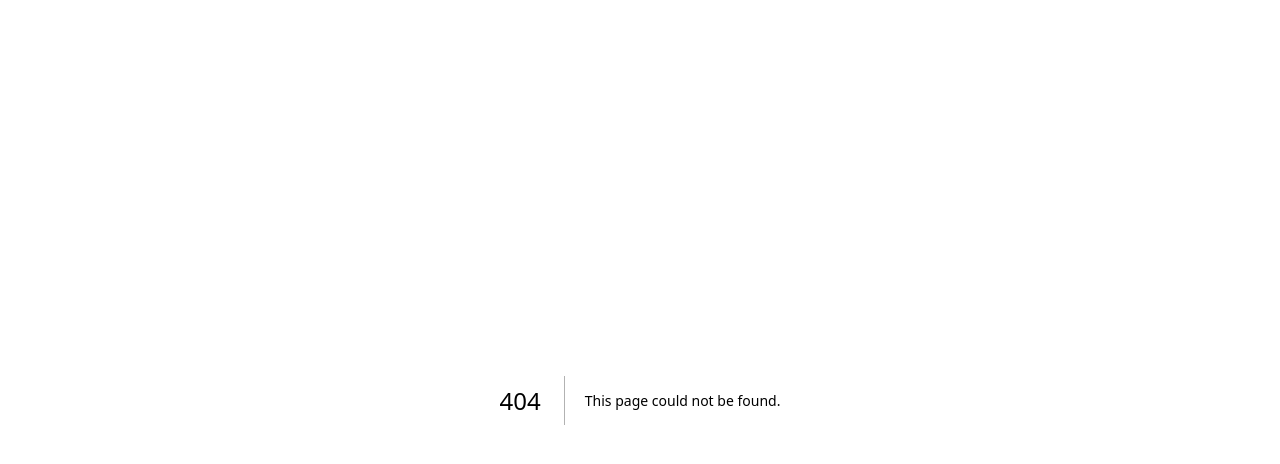
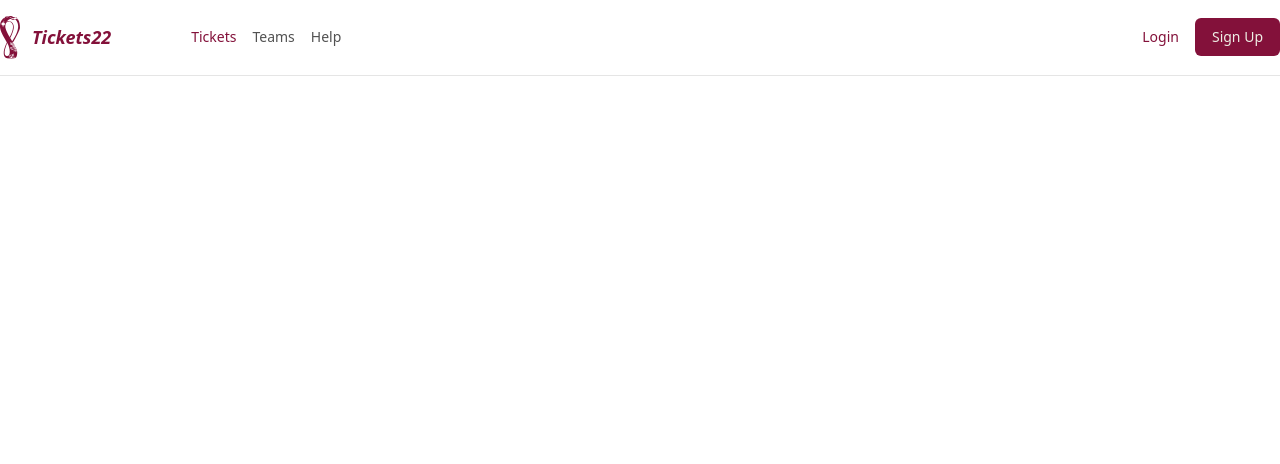
Before and after one commit to skittlesaur/tickets22, a Next.js app in the folder apps/client/: page /tickets in a window 1280 px wide. Before the commit this address had no page. Shown: the top 464 px of the page. Built offline with nearby package versions, Linux system fonts and the light colour scheme.

Commit message:
navigation

```diff
--- /dev/null
+++ b/apps/client/components/nav/index.tsx
@@ -0,0 +1,79 @@
+import Link from 'next/link'
+import Logo from '@images/logo.svg'
+import { useScroll } from 'framer-motion'
+import { useState } from 'react'
+
+const pages = [
+  { name: 'Tickets', href: '/tickets' },
+  { name: 'Teams', href: '/teams' },
+  { name: 'Help', href: '/help' },
+]
+
+interface NavProps {
+  activePage: 'Home' | 'Tickets' | 'Teams' | 'Help'
+  forceLightText?: boolean
+}
+
+const Nav = ({ activePage, forceLightText = false }: NavProps) => {
+  const { scrollY } = useScroll()
+  const [prevScroll, setPrevScroll] = useState<number>(scrollY.get())
+  const [maxSize, setMaxSize] = useState(true)
+
+  scrollY.onChange((currentScroll) => {
+    const isScrollingUp = currentScroll < prevScroll
+    setMaxSize(isScrollingUp)
+    setPrevScroll(currentScroll)
+  })
+
+  const transition = 'transition-all duration-200 ease-in-out'
+
+  return (
+    <header className={`z-50 fixed top-0 w-full backdrop-blur ${forceLightText ? 'bg-gray-900/10 border-gray-400' : 'bg-gray-50/10 border-gray-200'} border-b`}>
+      <div className={`flex items-center justify-between ${maxSize ? 'py-4' : 'py-3'} ${transition} max-w-screen-xl mx-auto`}>
+        <div className="flex items-center gap-20">
+          <Link
+            href="/"
+            className={`flex items-center gap-3 ${forceLightText ? 'text-secondary' : 'text-primary'} ${transition} hover:text-primary/70`}
+          >
+            <div className={`${maxSize ? 'w-5' : 'w-3'} ${transition}`}>
+              <Logo className="[&>*]:fill-current" />
+            </div>
+            <h1 className={`italic ${maxSize ? 'text-lg font-bold' : 'text-base font-semibold'} ${transition}`}>
+              Tickets22
+            </h1>
+          </Link>
+          <nav>
+            <ul className="flex items-center gap-4">
+              {pages.map((page) => (
+                <li
+                  key={page.name}
+                  className={`text-sm ${activePage === page.name ? `${forceLightText ? 'text-secondary' : 'text-primary'} font-medium` : `${forceLightText ? 'text-gray-100/60 hover:text-white' : 'text-gray-600 hover:text-black'}`} ${transition}`}
+                >
+                  <Link href={page.href}>
+                    {page.name}
+                  </Link>
+                </li>
+              ))}
+            </ul>
+          </nav>
+        </div>
+        <div className="flex items-center gap-4">
+          <Link
+            href="/login"
+            className={`text-sm font-medium ${forceLightText ? 'text-secondary' : 'text-primary'} ${transition} hover:text-primary/70`}
+          >
+            Login
+          </Link>
+          <Link
+            href="/signup"
+            className={`px-4 py-2 rounded-md bg-primary text-secondary text-sm font-medium ${transition} border border-transparent hover:bg-opacity-0 ${forceLightText ? 'hover:text-secondary hover:border-secondary' : 'hover:text-primary hover:border-primary'}`}
+          >
+            Sign Up
+          </Link>
+        </div>
+      </div>
+    </header>
+  )
+}
+
+export default Nav
--- /dev/null
+++ b/apps/client/layouts/app.tsx
@@ -0,0 +1,19 @@
+import { ReactNode } from 'react'
+import Nav from '@components/nav'
+
+interface AppProps {
+  activePage: 'Home' | 'Tickets' | 'Teams' | 'Help'
+  forceLightText?: boolean
+  children: ReactNode
+}
+
+const AppLayout = ({ activePage, children, forceLightText = false }: AppProps) => {
+  return (
+    <div className="min-h-[300vh]">
+      <Nav activePage={activePage} forceLightText={forceLightText} />
+      {children}
+    </div>
+  )
+}
+
+export default AppLayout
--- a/apps/client/package.json
+++ b/apps/client/package.json
@@ -11,6 +11,7 @@
   "dependencies": {
     "@svgr/webpack": "^6.5.1",
     "autoprefixer": "^10.4.13",
+    "framer-motion": "^7.6.15",
     "next": "13.0.5",
     "postcss": "^8.4.19",
     "react": "18.2.0",
--- /dev/null
+++ b/apps/client/pages/tickets/index.tsx
@@ -0,0 +1,11 @@
+import AppLayout from '@layouts/app'
+
+const TicketsPage = () => {
+  return (
+    <AppLayout activePage="Tickets">
+
+    </AppLayout>
+  )
+}
+
+export default TicketsPage
--- a/apps/client/styles/globals.css
+++ b/apps/client/styles/globals.css
@@ -1,3 +1,14 @@
 @tailwind base;
 @tailwind components;
 @tailwind utilities;
+
+@layer components {
+
+    * {
+        @apply focus-visible:outline-none focus-visible:animate-pulse focus-visible:ring-2 focus-visible:ring-offset-2 focus-visible:ring-offset-white focus-visible:ring-primary focus-visible:rounded;
+    }
+
+    svg {
+        @apply w-full h-full;
+    }
+}
--- a/apps/client/tailwind.config.js
+++ b/apps/client/tailwind.config.js
@@ -1,12 +1,34 @@
 /** @type {import('tailwindcss').Config} */
 module.exports = {
+  important: true,
   content: [
     './pages/**/*.{js,ts,jsx,tsx}',
     './components/**/*.{js,ts,jsx,tsx}',
     './layouts/**/*.{js,ts,jsx,tsx}',
   ],
   theme: {
-    extend: {},
+    extend: {
+      colors: {
+        primary: '#83113A',
+        secondary: '#EEEEE4',
+        gray: {
+          50: '#FAFAFA',
+          100: '#F5F5F5',
+          200: '#E5E5E5',
+          300: '#D4D4D4',
+          400: '#A3A3A3',
+          500: '#737373',
+          600: '#525252',
+          700: '#404040',
+          800: '#262626',
+          900: '#171717',
+        }
+      },
+      screens: {
+        lg: '1024px',
+        xl: '1280px',
+      }
+    },
   },
   plugins: [],
 }
```
Also changed, not shown: apps/client/tsconfig.json (+21 -1 lines), apps/client/images/logo.svg (added), 1 other file (tests, documents, lock files or other folders).
